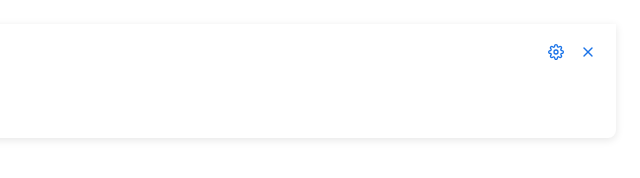
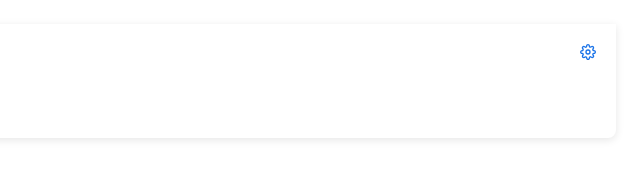
Before and after one commit to jonikanerva/summarize, a browser extension: page summary.html in a window 1280 px wide. Shown: the full height of the page, 640-1280 px from the left. Drawn offline with Linux system fonts and the light colour scheme.

Commit message:
remove close button

```diff
--- a/summary.html
+++ b/summary.html
@@ -74,34 +74,6 @@
               ></path>
             </svg>
           </button>
-          <button
-            id="close-summary"
-            class="action-button"
-            title="Close Summary"
-          >
-            <svg
-              width="16"
-              height="16"
-              viewBox="0 0 24 24"
-              fill="none"
-              xmlns="http://www.w3.org/2000/svg"
-            >
-              <path
-                d="M18 6L6 18"
-                stroke="#1A73E8"
-                stroke-width="2"
-                stroke-linecap="round"
-                stroke-linejoin="round"
-              ></path>
-              <path
-                d="M6 6L18 18"
-                stroke="#1A73E8"
-                stroke-width="2"
-                stroke-linecap="round"
-                stroke-linejoin="round"
-              ></path>
-            </svg>
-          </button>
         </div>
       </div>
       <div id="summary-content" class="summary-content">
```
